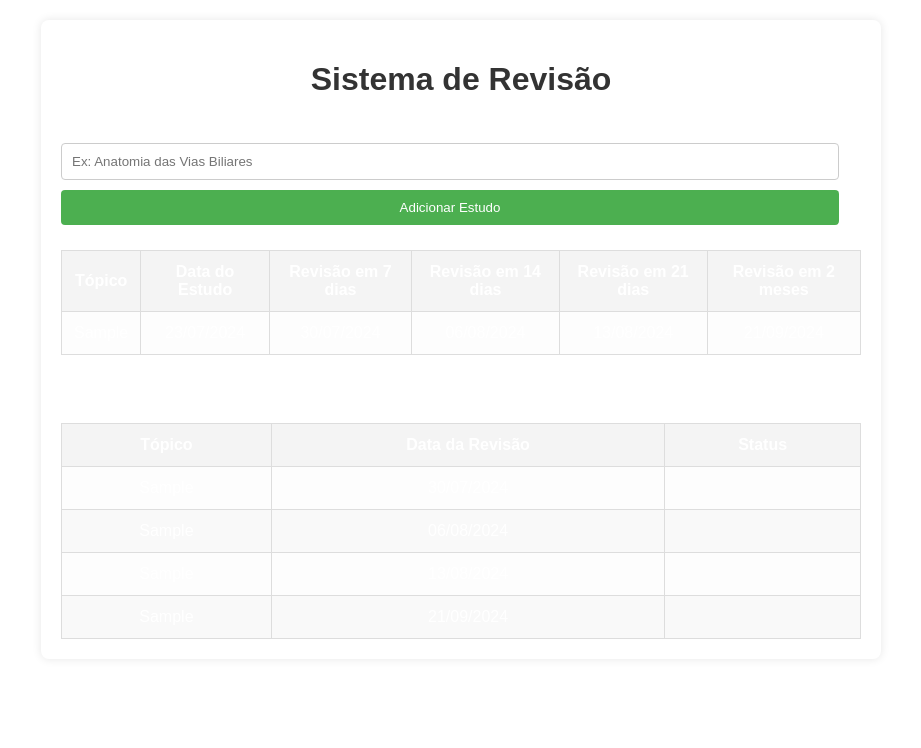
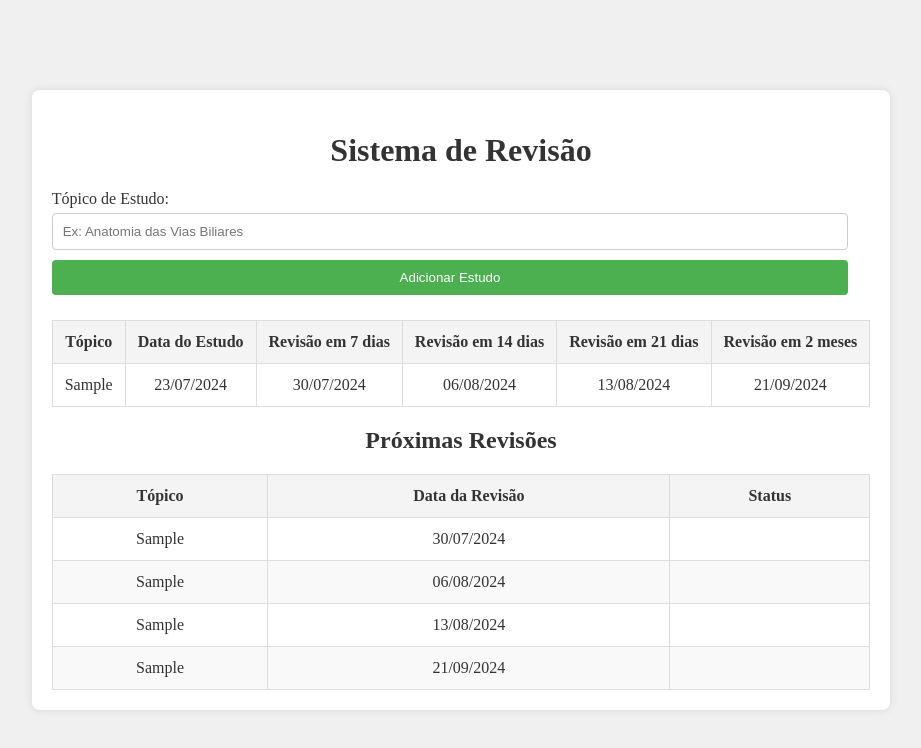
Before and after one commit to ribeiromelo/revisao, a plain HTML site: page index.html in a window 1280 px wide. Both pictures are taken after typing "Sample" into the empty fields and a click on the button "Adicionar Estudo". Shown: the whole page, without its empty margins (179-1100 px from the left). Drawn offline with Linux system fonts and the light colour scheme.

Commit message:
Add files via upload

```diff
--- a/index.html
+++ b/index.html
@@ -5,21 +5,97 @@
     <meta name="viewport" content="width=device-width, initial-scale=1.0">
     <title>Sistema de Revisão</title>
     <style>
-        body {
-            font-family: Arial, sans-serif;
-            margin: 20px;
-            color: white;
+        :root {
+            --background-light: #f0f0f0;
+            --background-dark: #121212;
+            --text-light: #333333;
+            --text-dark: #f0f0f0;
+            --card-light: #ffffff;
+            --card-dark: #1e1e1e;
+            --primary-light: #4CAF50;
+            --primary-dark: #81C784;
+            --highlight-light: #d4edda;
+            --highlight-dark: #33691e;
+        }
+
+        @media (prefers-color-scheme: dark) {
+            body {
+                background-color: var(--background-dark);
+                color: var(--text-dark);
+                font-family: sans-serif;
+            }
+            .container {
+                background-color: var(--card-dark);
+                box-shadow: 0 0 10px rgba(0, 0, 0, 0.5);
+            }
+            button {
+                background-color: var(--primary-dark);
+            }
+            button:hover {
+                background-color: #66bb6a;
+            }
+            th {
+                background-color: #2e2e2e;
+            }
+            td {
+                background-color: var(--card-dark);
+            }
+            tr:nth-child(even) td {
+                background-color: #2e2e2e;
+            }
+            .review-today {
+                background-color: var(--highlight-dark);
+                color: var(--highlight-light);
+            }
+        }
+
+        @media (prefers-color-scheme: light) {
+            body {
+                background-color: var(--background-light);
+                color: var(--text-light);
+            }
+            .container {
+                background-color: var(--card-light);
+                box-shadow: 0 0 10px rgba(0, 0, 0, 0.1);
+            }
+            button {
+                background-color: var(--primary-light);
+            }
+            button:hover {
+                background-color: #45a049;
+            }
+            th {
+                background-color: #f4f4f4;
+            }
+            td {
+                background-color: var(--card-light);
+            }
+            tr:nth-child(even) td {
+                background-color: #f9f9f9;
+            }
+            .review-today {
+                background-color: var(--highlight-light);
+                color: #155724;
+            }
+        }
+
+        body, html {
+            margin: 0;
+            padding: 0;
+            height: 100%;
+            display: flex;
+            justify-content: center;
+            align-items: center;
         }
         .container {
-            max-width: 800px;
-            margin: auto;
+            width: 100%;
+            max-width: 1200px;
             padding: 20px;
-            box-shadow: 0 0 10px rgba(0, 0, 0, 0.1);
+            box-sizing: border-box;
             border-radius: 8px;
         }
-        h1 {
+        h1, h2 {
             text-align: center;
-            color: #333333;
         }
         input, button {
             width: calc(100% - 22px);
@@ -30,13 +106,9 @@
             box-sizing: border-box;
         }
         button {
-            background-color: #4CAF50;
-            color: white;
             border: none;
             cursor: pointer;
-        }
-        button:hover {
-            background-color: #45a049;
+            color: white;
         }
         table {
             width: 100%;
@@ -47,20 +119,6 @@
             border: 1px solid #ddd;
             padding: 12px;
             text-align: center;
-        }
-        th {
-            background-color: #f4f4f4;
-        }
-        td {
-            background-color: #fdfdfd;
-        }
-        tr:nth-child(even) td {
-            background-color: #f9f9f9;
-        }
-        .review-today {
-            background-color: #d4edda;
-            color: #155724;
-            font-weight: bold;
         }
     </style>
 </head>
```
